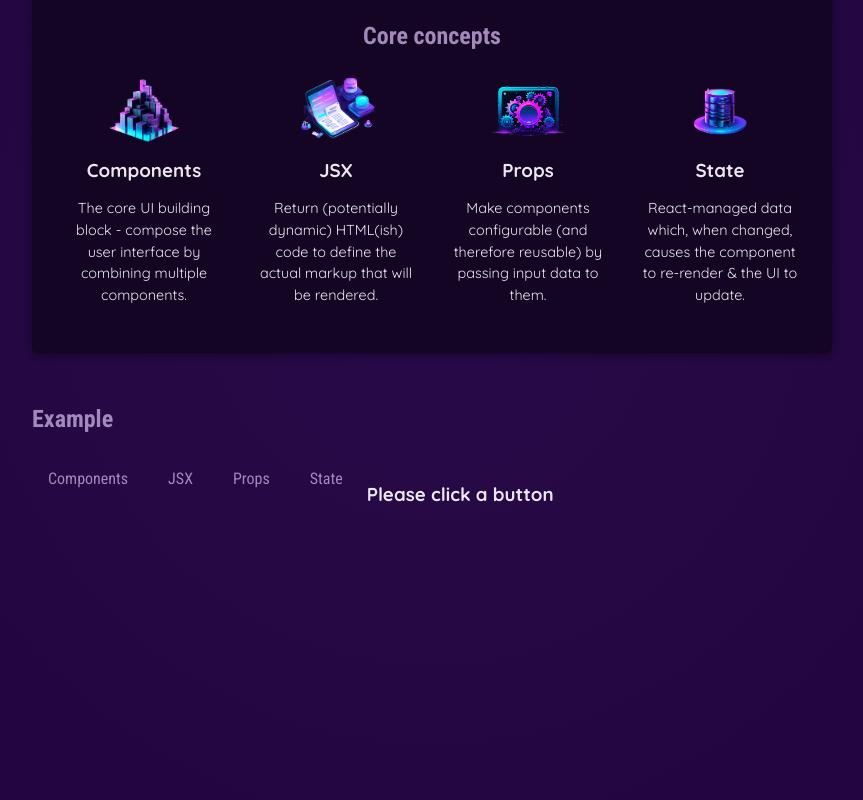
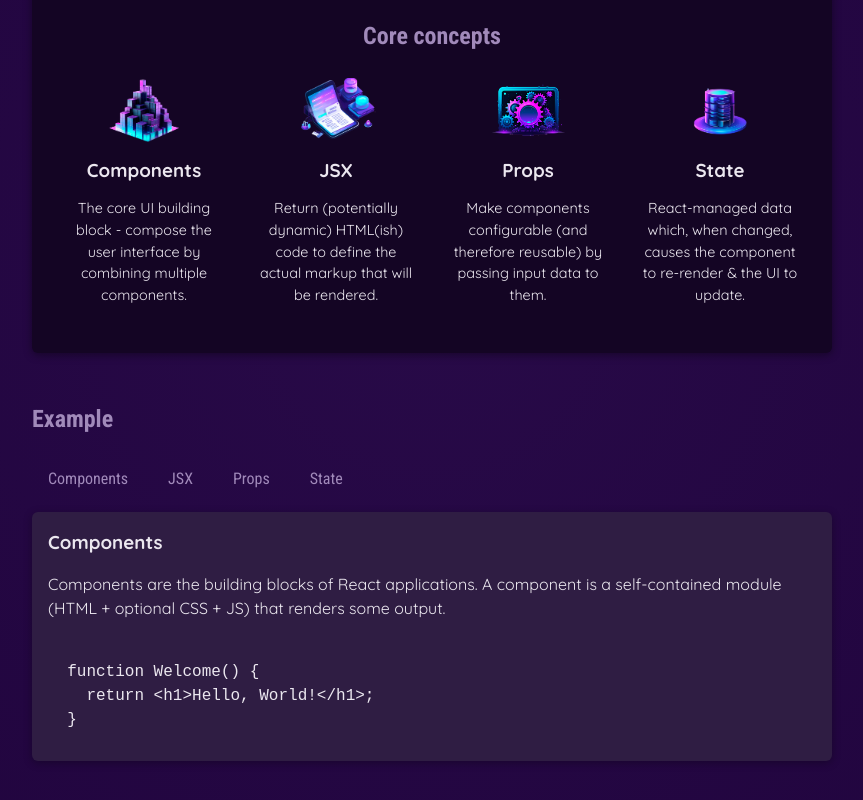
Before and after one commit to AnnalisaCaldarulo/meta_esercizi, a React (Vite) app in the folder udemy/start/: page / in a window 1280 px wide. Shown: the part 346-1146 px from the top of the page, without its empty margins (208-1071 px from the left). Built offline with nearby package versions, Linux system fonts and the light colour scheme.

Commit message:
use state

```diff
--- a/udemy/start/src/App.jsx
+++ b/udemy/start/src/App.jsx
@@ -1,12 +1,12 @@
 import { Header } from "./Components/Header";
 import CoreConcept from "./Components/CoreConcept";
-import { CORE_CONCEPTS } from "./data";
+import { CORE_CONCEPTS, EXAMPLES } from "./data";
 import TabButton from "./TabButton";
 import { useState } from "react";
 function App() {
 
 
-  const [selectedTopic, setSelectedTopic] = useState('Please click a button');
+  const [selectedTopic, setSelectedTopic] = useState('components');
   return (
     <div>
       <Header />
@@ -26,12 +26,20 @@
         <section id="examples">
           <h2>Example</h2>
           <menu>
-            <TabButton onSelect={() => setSelectedTopic("Components")}>Components</TabButton>
-            <TabButton onSelect={() => setSelectedTopic("JSX")}>JSX</TabButton>
-            <TabButton onSelect={() => setSelectedTopic("Props")}>Props</TabButton>
-            <TabButton onSelect={() => setSelectedTopic("State")}>State</TabButton>
-            <h3>{selectedTopic}</h3>
+            <TabButton onSelect={() => setSelectedTopic("components")}>Components</TabButton>
+            <TabButton onSelect={() => setSelectedTopic("jsx")}>JSX</TabButton>
+            <TabButton onSelect={() => setSelectedTopic("props")}>Props</TabButton>
+            <TabButton onSelect={() => setSelectedTopic("state")}>State</TabButton>
           </menu>
+          <div id="tab-content">
+            <h3>{EXAMPLES[selectedTopic].title}</h3>
+            <p> {EXAMPLES[selectedTopic].description} </p>
+            <pre>
+              <code>
+                {EXAMPLES[selectedTopic].code}
+              </code>
+            </pre>
+          </div>
         </section>
       </main>
     </div>
--- a/udemy/start/src/data.js
+++ b/udemy/start/src/data.js
@@ -29,3 +29,56 @@
             'React-managed data which, when changed, causes the component to re-render & the UI to update.',
     },
 ];
+
+
+
+export const EXAMPLES = {
+    components: {
+        title: 'Components',
+        description:
+            'Components are the building blocks of React applications. A component is a self-contained module (HTML + optional CSS + JS) that renders some output.',
+        code: `
+  function Welcome() {
+    return <h1>Hello, World!</h1>;
+  }`,
+    },
+    jsx: {
+        title: 'JSX',
+        description:
+            'JSX is a syntax extension to JavaScript. It is similar to a template language, but it has full power of JavaScript (e.g., it may output dynamic content).',
+        code: `
+  <div>
+    <h1>Welcome {userName}</h1>
+    <p>Time to learn React!</p>
+  </div>`,
+    },
+    props: {
+        title: 'Props',
+        description:
+            'Components accept arbitrary inputs called props. They are like function arguments.',
+        code: `
+  function Welcome(props) {
+    return <h1>Hello, {props.name}</h1>;
+  }`,
+    },
+    state: {
+        title: 'State',
+        description:
+            'State allows React components to change their output over time in response to user actions, network responses, and anything else.',
+        code: `
+  function Counter() {
+    const [isVisible, setIsVisible] = useState(false);
+
+    function handleClick() {
+      setIsVisible(true);
+    }
+
+    return (
+      <div>
+        <button onClick={handleClick}>Show Details</button>
+        {isVisible && <p>Amazing details!</p>}
+      </div>
+    );
+  }`,
+    },
+};
```
Also changed, not shown: udemy/start/src/Components/CoreConcept.jsx (line endings or trailing spaces).
